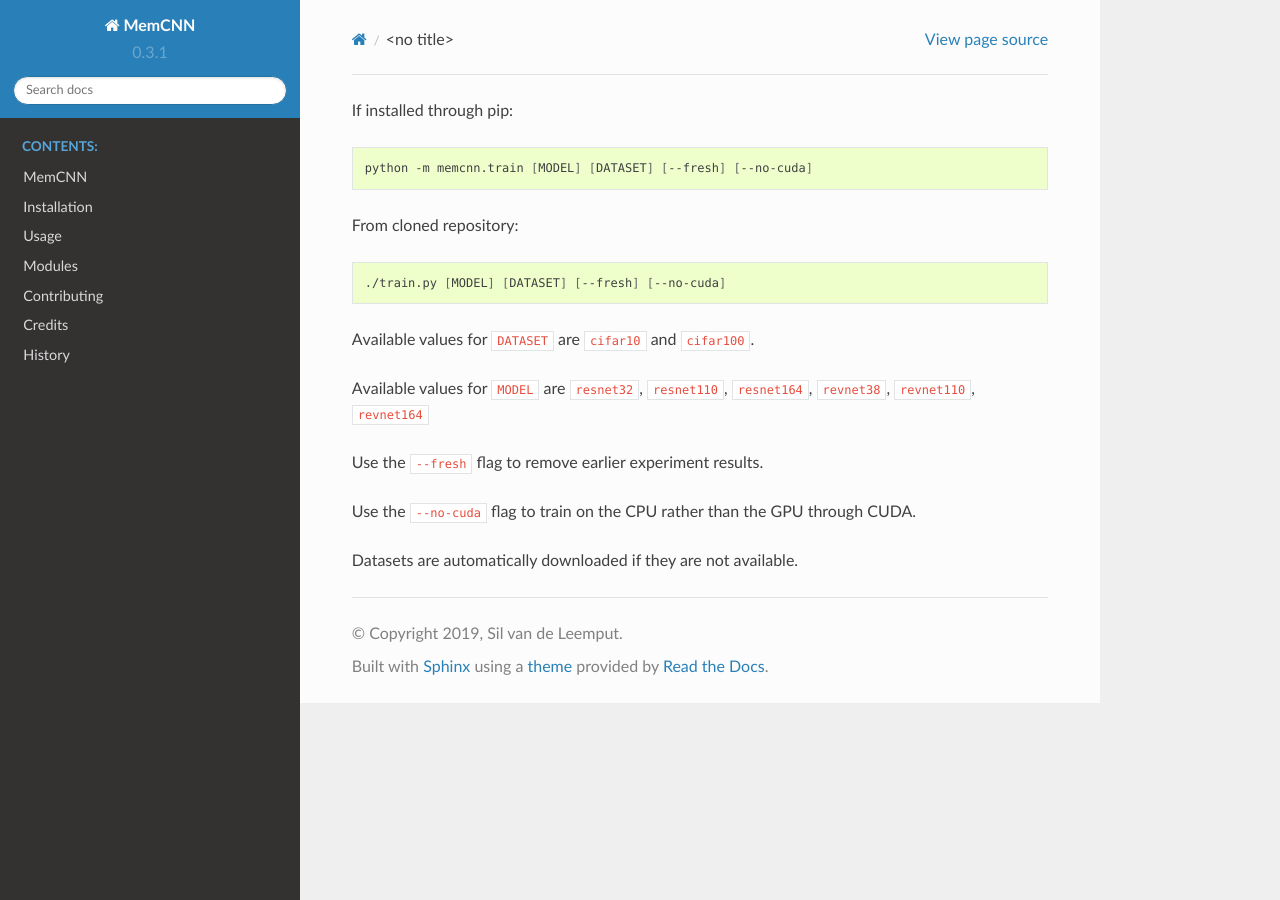
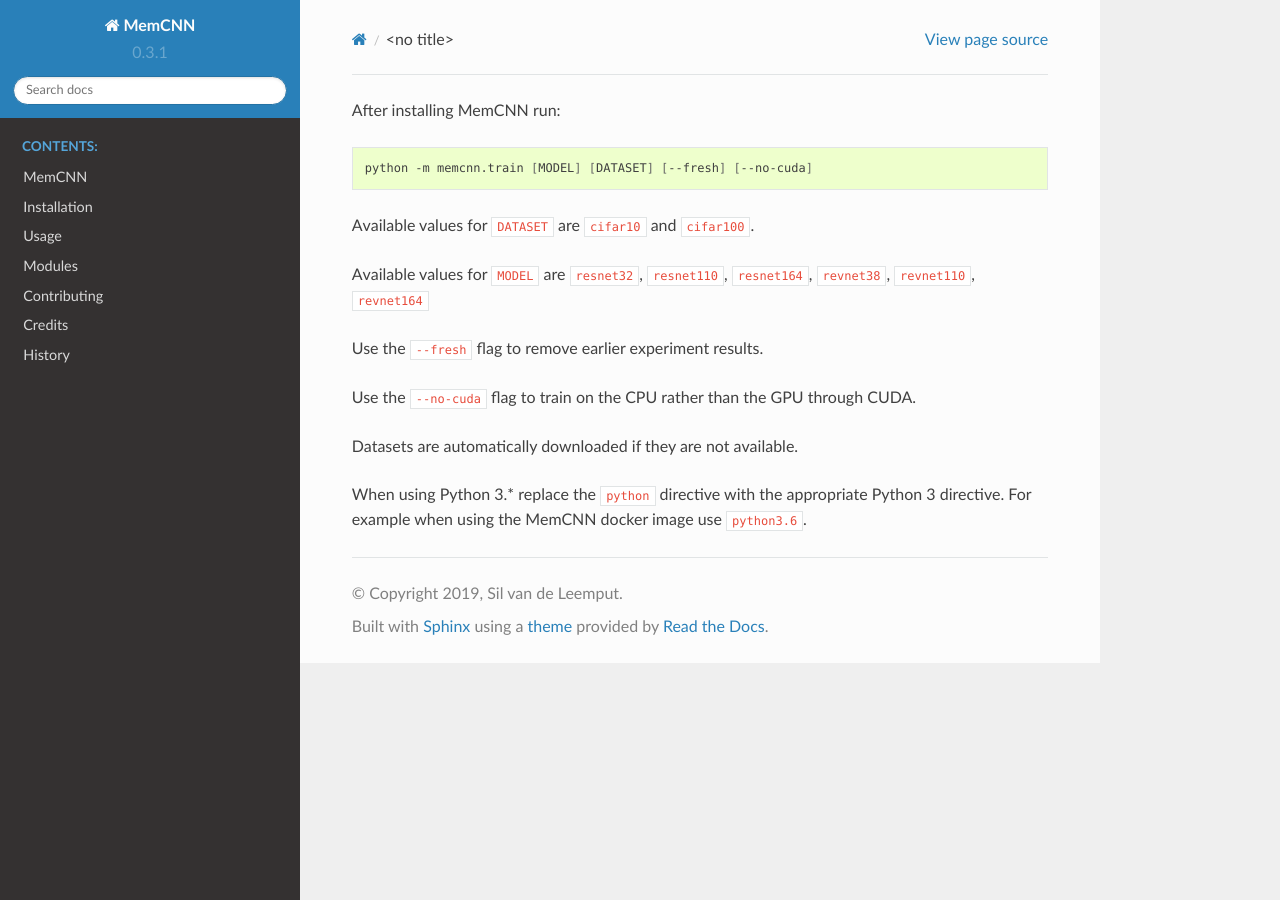
Before and after one commit to silvandeleemput/memcnn, a Sphinx documentation site: the page built from docs/usage_experiments.rst, in a window 1280 px wide. Built offline with Sphinx 7.4.7 and the Read the Docs theme 2.0.0, drawn with Linux system fonts in a browser that asks for light colours.

```diff
--- a/docs/usage_experiments.rst
+++ b/docs/usage_experiments.rst
@@ -1,15 +1,8 @@
-If installed through pip:
+After installing MemCNN run:
 
 .. code:: bash
 
     python -m memcnn.train [MODEL] [DATASET] [--fresh] [--no-cuda]
-
-
-From cloned repository:
-
-.. code:: bash
-
-    ./train.py [MODEL] [DATASET] [--fresh] [--no-cuda]
 
 * Available values for ``DATASET`` are ``cifar10`` and ``cifar100``.
 * Available values for ``MODEL`` are ``resnet32``, ``resnet110``, ``resnet164``, ``revnet38``, ``revnet110``, ``revnet164``
@@ -17,3 +10,5 @@ From cloned repository:
 * Use the ``--no-cuda`` flag to train on the CPU rather than the GPU through CUDA.
 
 Datasets are automatically downloaded if they are not available.
+
+When using Python 3.* replace the ``python`` directive with the appropriate Python 3 directive. For example when using the MemCNN docker image use ``python3.6``.
```
Also changed, not shown: README.rst (+50 -3 lines).
